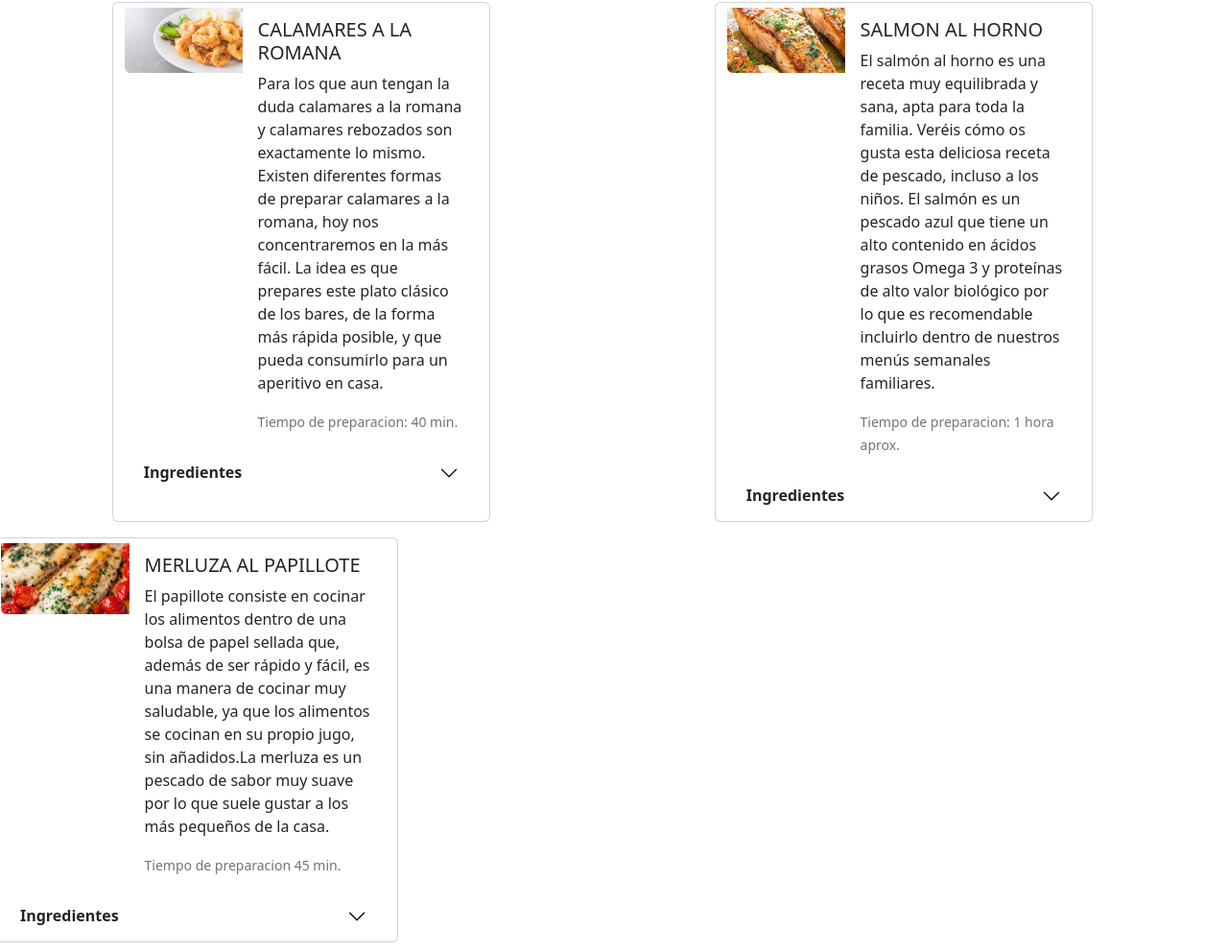
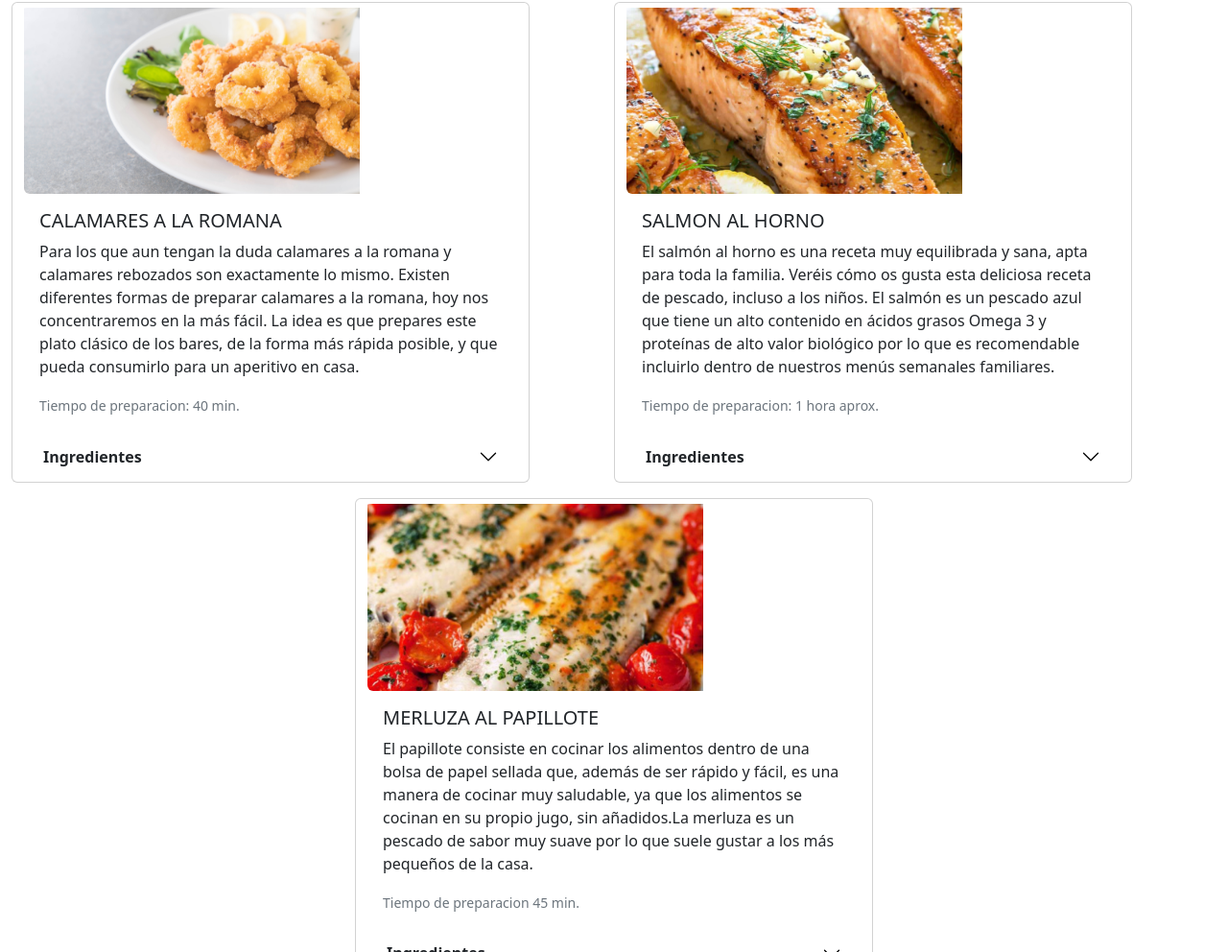
Before and after one commit to mariasolweb/pescaderiasolkuntzius, a website: page pages/recetas.html in a window 1280 px wide. Shown: the part 271-1263 px from the top of the page at 96% size. Drawn offline with nearby package versions, Linux system fonts and the light colour scheme.

Commit message:
cambios en seccion recetas y colores sass

```diff
--- a/pages/recetas.html
+++ b/pages/recetas.html
@@ -73,13 +73,13 @@
   <!--recetas-->
   <div class="container-fluid row d-flex justify-content-around ">
 
-    <section class="col-4 row section">
+    <section class="col-md-6 row section">
       <div class="card mb-3" style="max-width: 540px;">
         <div class="row g-0">
-          <div class="col-md-4">
+          <div>
             <img src="../img/arosdecalamar.png" class="scale img-fluid rounded-start " alt="receta de calamar rebozado">
           </div>
-          <div class="col-md-8">
+          <div >
             <div class="card-body">
               <h5 class="card-title">CALAMARES A LA ROMANA</h5>
               <p class="card-text">Para los que aun tengan la duda calamares a la romana y calamares rebozados son
@@ -89,6 +89,7 @@
 
                 La idea es que prepares este plato clásico de los bares, de la forma más rápida posible, y que pueda
                 consumirlo para un aperitivo en casa.
+
               </p>
               <p class="card-text"><small class="text-muted">Tiempo de preparacion: 40 min.</small></p>
             </div>
@@ -125,13 +126,13 @@
     </section>
 
 
-    <section class="col-4 row section">
+    <section class="col-md-6 row section">
       <div class="card mb-3" style="max-width: 540px;">
         <div class="row g-0">
-          <div class="col-md-4">
+          <div>
             <img src="../img/salmonrec.png" class="scale img-fluid rounded-start" alt="salmon al horno">
           </div>
-          <div class="col-md-8">
+          <div>
             <div class="card-body">
               <h5 class="card-title">SALMON AL HORNO</h5>
               <p class="card-text">El salmón al horno es una receta muy equilibrada y sana, apta para toda la familia.
@@ -146,7 +147,7 @@
 
         <div class="accordion accordion-flush" id="accordionFlushExample">
           <div class="accordion-item">
-            <h5 class="accordion-header" id="flush-headingOne">
+            <h5 class="accordion-header" id="flush-headingTwo">
               <button class="accordion-button collapsed" type="button" data-bs-toggle="collapse"
                 data-bs-target="#flush-collapseOne" aria-expanded="false" aria-controls="flush-collapseOne">
                 <strong>Ingredientes </strong>
@@ -171,13 +172,13 @@
   <!--ends acordion-->
 
 
-  <section class="col-4 row section section3">
+  <section class="col-md-12 row section section3 d-flex mx-auto justify-content-around">
     <div class="card mb-3" style="max-width: 540px;">
       <div class="row g-0">
-        <div class="col-md-4">
+        <div>
           <img src="../img/merluzapapillote.png" class="scale img-fluid rounded-start" alt="merluza al papillote">
         </div>
-        <div class="col-md-8">
+        <div>
           <div class="card-body">
             <h5 class="card-title">MERLUZA AL PAPILLOTE</h5>
             <p class="card-text">El papillote consiste en cocinar los alimentos dentro de una bolsa de papel sellada que, además de ser rápido y fácil, es una manera de cocinar muy saludable, ya que los alimentos se cocinan en su propio jugo, sin añadidos.La merluza es un pescado de sabor muy suave por lo que suele gustar a los más pequeños de la casa.</p>
@@ -189,7 +190,7 @@
 
       <div class="accordion accordion-flush" id="accordionFlushExample">
         <div class="accordion-item">
-          <h5 class="accordion-header" id="flush-headingOne">
+          <h5 class="accordion-header" id="flush-headingThree">
             <button class="accordion-button collapsed" type="button" data-bs-toggle="collapse"
               data-bs-target="#flush-collapseOne" aria-expanded="false" aria-controls="flush-collapseOne">
               <strong>Ingredientes </strong>
--- a/scss/_recetas.scss
+++ b/scss/_recetas.scss
@@ -34,4 +34,5 @@
 
 .section3 {
     margin-left: 33%;
+
 }
--- a/scss/_variables.scss
+++ b/scss/_variables.scss
@@ -9,9 +9,9 @@ $center: justify content center;
 
 $white: white;
 $whitesm: whitesmoke;
-$yellow: yellow;
+$yellow: rgb(255, 119, 0);
 $orangered: orangered;
-$btnYellow:  rgba(255, 255, 0, 0.568);
+$btnYellow:  rgba(255, 136, 0, 0.568);
 $black: black;
 
 
```
